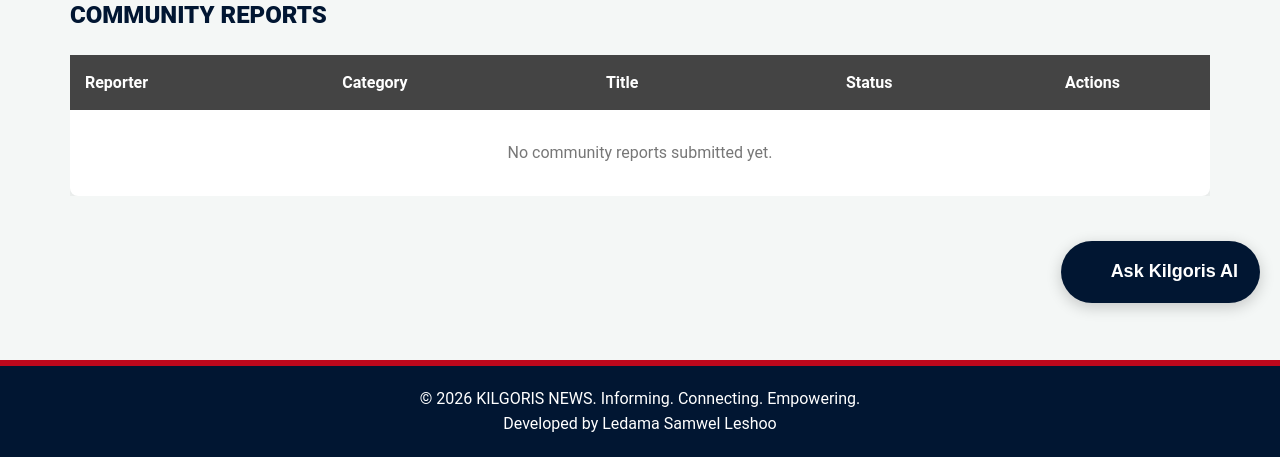
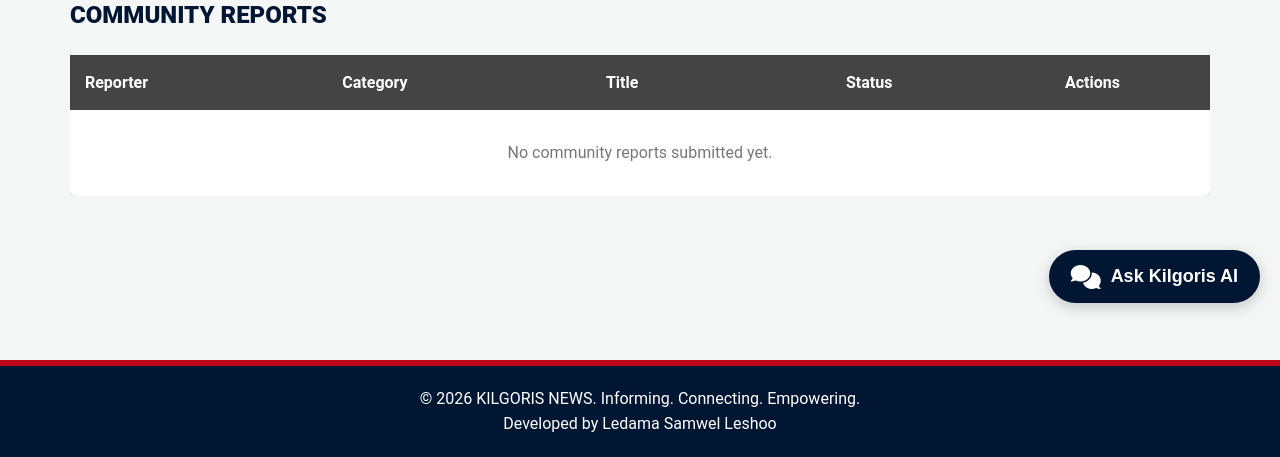
Before and after one commit to LedamaLeshoo/kilgoris-news, a Flask app: page /admin in a window 1280 px wide. Shown: the part 477-934 px from the top of the page. Run offline with Flask 3, Linux system fonts and the light colour scheme; the visitor is signed in with stand-in values (Sample User, id 1); parts of the project's set-up code (start-up, migrations or seed data) failed here and were passed over; some libraries are stand-ins or nearby versions.

Commit message:
Add files via upload

```diff
--- a/templates/base.html
+++ b/templates/base.html
@@ -309,7 +309,7 @@ socket.on('new_article', function(data) {
 
 <div id="ai-chat-widget">
     <div id="ai-chat-button" onclick="toggleChat()">
-    <i class="fa-comment-dots"></i> <span>Ask Kilgoris AI</span>
+    <i class="fas fa-comments"></i> <span>Ask Kilgoris AI</span>
 </div>
     <div id="ai-chat-window">
         <div id="ai-chat-messages"></div>
```
